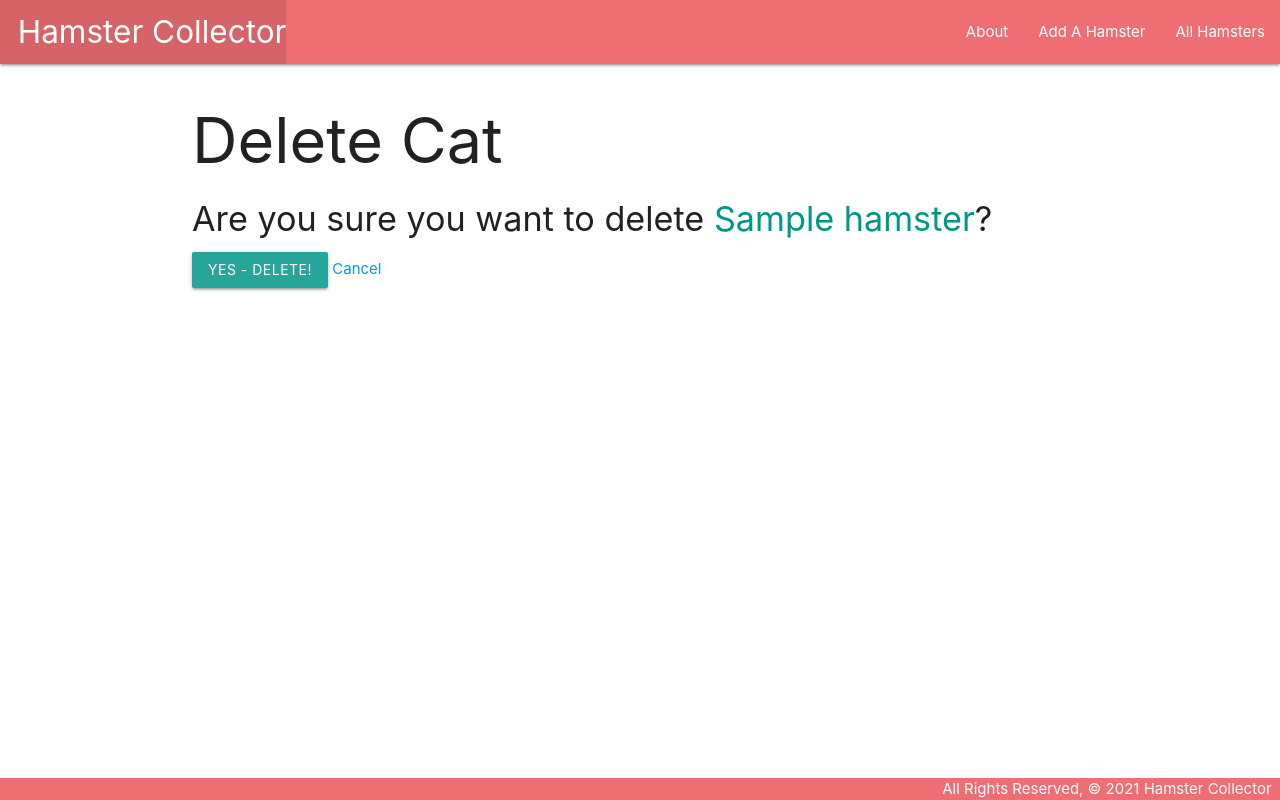
After one commit to hfsmithz99/hamstercollector, a Django app: page /hamsters/1/delete/ in a window 1280 px wide. The commit adds this page. Run offline with Django 5.2, Linux system fonts and the light colour scheme; tables that the repository leaves empty hold one stand-in row (values such as "Sample post").

Commit message:
added create, edit, delete

```diff
--- a/main_app/models.py
+++ b/main_app/models.py
@@ -1,4 +1,5 @@
 from django.db import models
+from django.urls import reverse
 
 # Create your models here.
 class Hamster(models.Model):
@@ -9,3 +10,6 @@ class Hamster(models.Model):
 
     def __str__(self):
         return self.name
+
+    def get_absolute_url(self):
+        return reverse('detail', kwargs={'hamster_id': self.id})
--- a/main_app/templates/base.html
+++ b/main_app/templates/base.html
@@ -19,6 +19,7 @@
         </ul>
         <ul class="right">
           <li><a href="/about">About</a></li>
+          <li><a href="{% url 'hamsters_create' %}">Add A Hamster</a></li>
           <li><a href="/hamsters">All Hamsters</a></li>
         </ul>
       </div>
--- a/main_app/templates/hamsters/detail.html
+++ b/main_app/templates/hamsters/detail.html
@@ -14,6 +14,10 @@
     {% else %}
       <p>Age: Newborn</p>
     {% endif %}
+    <div class="card-action">
+        <a href="{% url 'hamsters_update' hamster.id %}">Edit</a>
+        <a href="{% url 'hamsters_delete' hamster.id %}">Delete</a>
+      </div>
   </div>
 </div>
 
--- /dev/null
+++ b/main_app/templates/main_app/hamster_confirm_delete.html
@@ -0,0 +1,13 @@
+{% extends 'base.html' %}
+
+{% block content %}
+  <h1>Delete Cat</h1>
+
+  <h4>Are you sure you want to delete <span class="teal-text">{{ object.name }}</span>?</h4>
+
+  <form action="" method="POST">
+    {% csrf_token %}
+    <input type="submit" value="Yes - Delete!" class="btn">
+    <a href="{% url 'detail' hamster.id %}">Cancel</a>
+  </form>
+{% endblock %}
--- a/main_app/urls.py
+++ b/main_app/urls.py
@@ -6,4 +6,7 @@ urlpatterns = [
     path('about/', views.about, name="about"),
     path('hamsters/', views.hamsters_index, name='index'),
     path('hamsters/<int:hamster_id>/', views.hamster_detail, name="detail"),
+    path('hamsters/create', views.HamsterCreate.as_view() ,name='hamsters_create'),
+    path('hamsters/<int:pk>/update/', views.HamsterUpdate.as_view(), name='hamsters_update'),
+    path('hamsters/<int:pk>/delete/', views.HamsterDelete.as_view(), name='hamsters_delete'),
 ]
--- a/main_app/views.py
+++ b/main_app/views.py
@@ -1,4 +1,5 @@
 from django.shortcuts import render
+from django.views.generic.edit import CreateView, UpdateView, DeleteView
 from .models import Hamster
 # hamsters = [
   #  {'name': 'Dune', 'color': 'blonde', 'description': 'Young and full of life', 'age': 1},
@@ -19,3 +20,15 @@ def hamsters_index(request):
 def hamster_detail(request, hamster_id):
     hamster = Hamster.objects.get(id=hamster_id)
     return render(request, 'hamsters/detail.html', {'hamster': hamster})
+
+class HamsterCreate(CreateView):
+    model = Hamster
+    fields = '__all__'
+
+class HamsterUpdate(UpdateView):
+    model = Hamster
+    fields = ['color', 'description', 'age']
+
+class HamsterDelete(DeleteView):
+    model = Hamster
+    success_url = '/hamsters'
```
Also changed, not shown: main_app/templates/main_app/hamster_form.html (added, +19 -0 lines).
